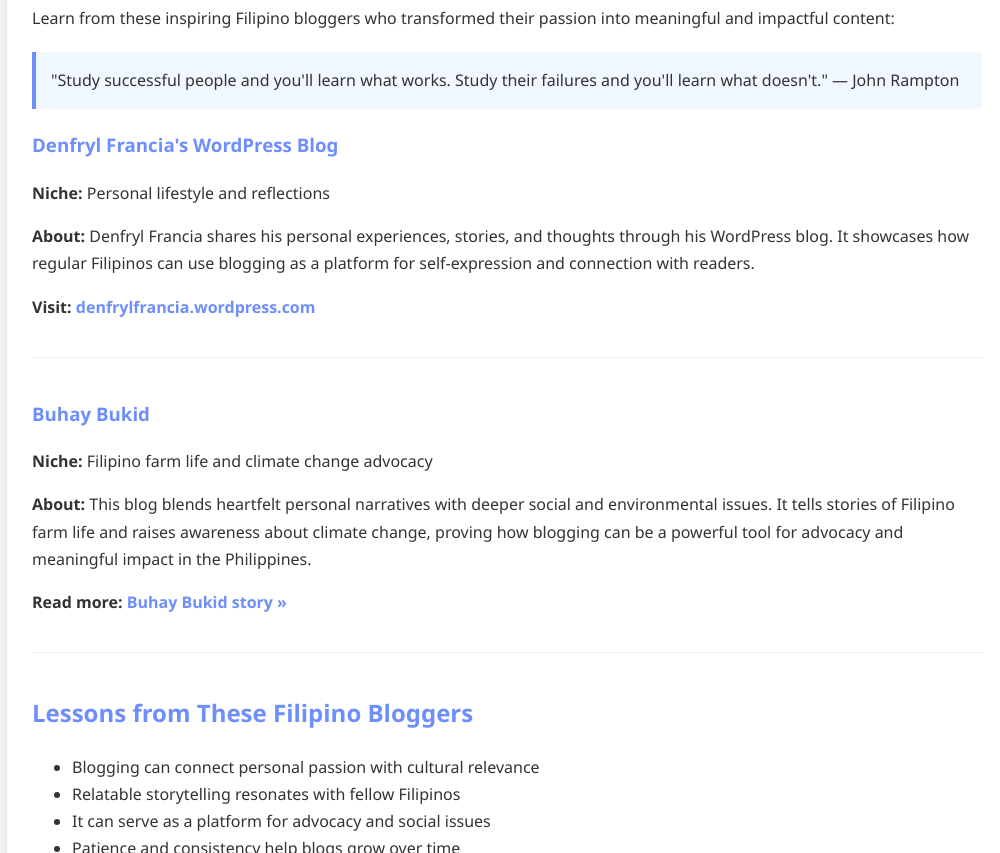
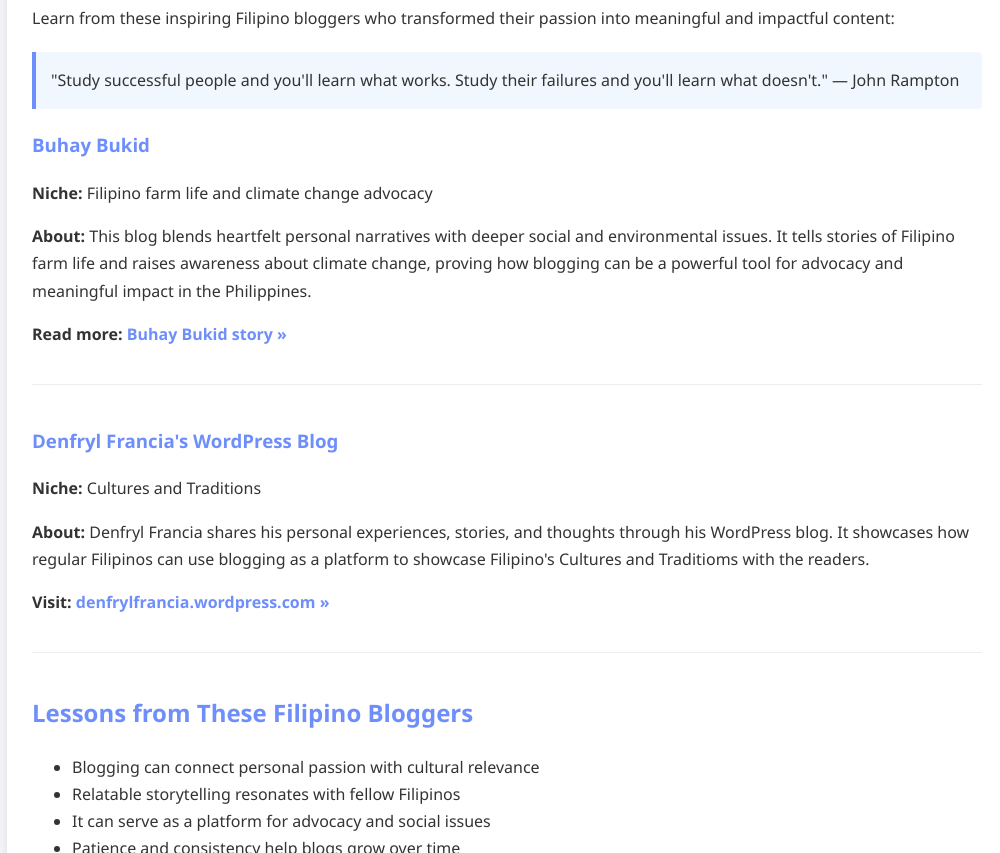
Before and after one commit to karrra24/Weblog, a plain HTML site: page blogging-case-studies.html in a window 1280 px wide. Shown: the part 720-1573 px from the top of the page, without its empty margins (133-1133 px from the left). Drawn offline with Linux system fonts and the light colour scheme.

Commit message:
Add files via upload

```diff
--- a/blogging-case-studies.html
+++ b/blogging-case-studies.html
@@ -107,12 +107,7 @@
                 "Study successful people and you'll learn what works. Study their failures and you'll learn what doesn't." — John Rampton
             </div>
 
-            <div class="case-study">
-                <h3><a href="https://denfrylfrancia.wordpress.com/" target="_blank" rel="noopener noreferrer">Denfryl Francia's WordPress Blog</a></h3>
-                <p><strong>Niche:</strong> Personal lifestyle and reflections</p>
-                <p><strong>About:</strong> Denfryl Francia shares his personal experiences, stories, and thoughts through his WordPress blog. It showcases how regular Filipinos can use blogging as a platform for self-expression and connection with readers.</p>
-                <p><strong>Visit:</strong> <a href="https://denfrylfrancia.wordpress.com/" target="_blank" rel="noopener noreferrer">denfrylfrancia.wordpress.com</a></p>
-            </div>
+
 
             <div class="case-study">
                 <h3><a href="https://climategen.org/blog/buhay-bukid-a-conversation-with-my-father-on-his-childhood-farm-adventures-and-climate-change/" target="_blank" rel="noopener noreferrer">Buhay Bukid</a></h3>
@@ -120,6 +115,15 @@
                 <p><strong>About:</strong> This blog blends heartfelt personal narratives with deeper social and environmental issues. It tells stories of Filipino farm life and raises awareness about climate change, proving how blogging can be a powerful tool for advocacy and meaningful impact in the Philippines.</p>
                 <p><strong>Read more:</strong> <a href="https://climategen.org/blog/buhay-bukid-a-conversation-with-my-father-on-his-childhood-farm-adventures-and-climate-change/" target="_blank" rel="noopener noreferrer">Buhay Bukid story &raquo;</a></p>
             </div>
+
+
+            <div class="case-study">
+                <h3><a href="https://denfrylfrancia.wordpress.com/" target="_blank" rel="noopener noreferrer">Denfryl Francia's WordPress Blog</a></h3>
+                <p><strong>Niche:</strong> Cultures and Traditions</p>
+                <p><strong>About:</strong> Denfryl Francia shares his personal experiences, stories, and thoughts through his WordPress blog. It showcases how regular Filipinos can use blogging as a platform to showcase Filipino's Cultures and Traditioms with the readers.</p>
+                <p><strong>Visit:</strong> <a href="https://denfrylfrancia.wordpress.com/" target="_blank" rel="noopener noreferrer">denfrylfrancia.wordpress.com &raquo;</a></p>
+            </div>
+
 
             <h2>Lessons from These Filipino Bloggers</h2>
             <ul>
```
Also changed, not shown: blogging.html (+1 -1 lines).
